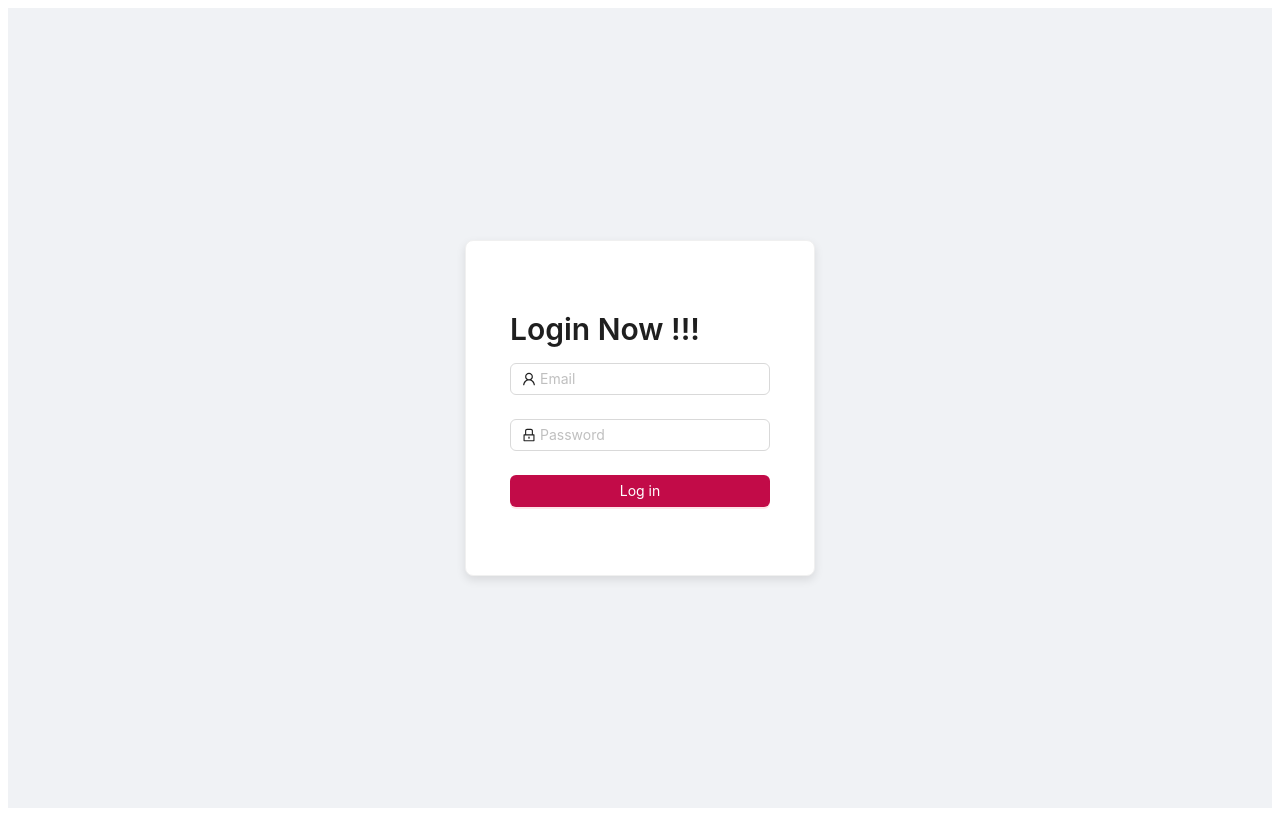
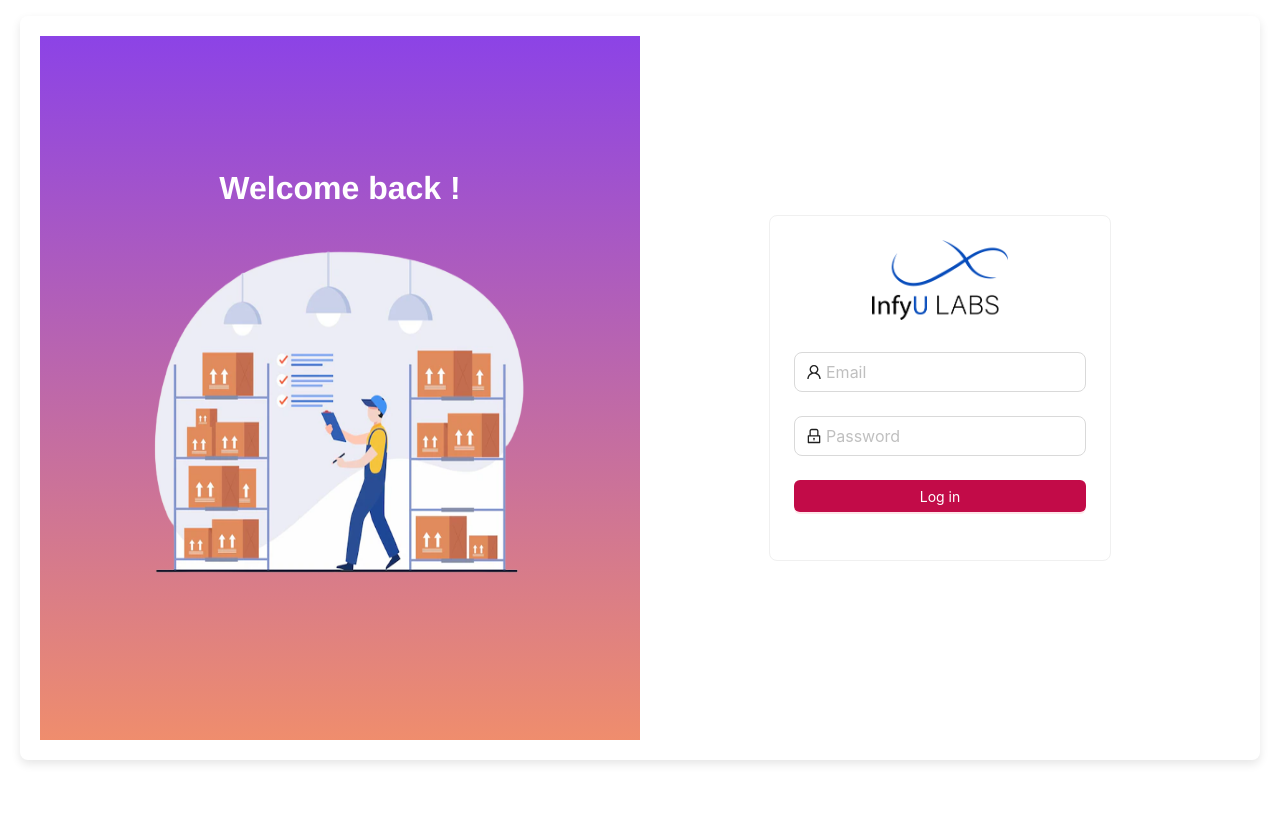
Before and after one commit to manoj1440/inventory-frontend, a React (Vite) app: page /login in a window 1280 px wide. Built offline with nearby package versions, Linux system fonts and the light colour scheme; no server answers.

Commit message:
fixed login

```diff
--- /dev/null
+++ b/src/components/login/Login.css
@@ -0,0 +1,48 @@
+.login-page {
+    display: flex;
+    justify-content: center;
+    align-items: center;
+    height: 95vh;
+    background-color: white;
+}
+
+.login-card {
+    display: flex;
+    flex-direction: row;
+    width: 75rem;
+    padding: 20px;
+    height: 44rem;
+    border-radius: 8px;
+    box-shadow: 0px 4px 10px rgba(0, 0, 0, 0.1);
+}
+
+.login-left {
+    display: flex;
+    flex-direction: column;
+    align-items: center;
+    justify-content: center;
+    font-size: 2rem;
+    font-weight: bold;
+    color: white;
+    font-family: "Gilroy-Bold", Helvetica;
+    flex: 1;
+    background: linear-gradient(180deg, rgb(140, 67, 230) 0%, rgb(239, 141, 109) 100%);
+    background-color: rgba(255, 255, 255, 1);
+}
+.login-right {
+    display: flex;
+    align-items: center;
+    justify-content: center;
+    flex: 1;
+    height: 100%;
+    width: 100%;
+}
+
+
+.login-form {
+    width: 100%;
+}
+
+.login-form-button {
+    width: 100%;
+}
--- a/src/components/login/Login.jsx
+++ b/src/components/login/Login.jsx
@@ -6,6 +6,10 @@ import api from "../../utils/api";
 import { Button, Card, Form, Input } from "antd";
 import Title from "antd/es/typography/Title";
 import { UserOutlined, LockOutlined } from "@ant-design/icons";
+import './Login.css';
+import logo from '../../assets/logo.png';
+import loginbg from '../../assets/loginbg.png';
+
 
 const Login = () => {
     const [form] = Form.useForm();
@@ -35,8 +39,27 @@ const Login = () => {
 
     return (
         <div className="login-page">
-            <Card className="login-card">
-                <Title level={2}>Login Now !!!</Title>
+
+            <div className="login-card">
+                <div className="login-left">
+                    <div>Welcome back !</div>
+                    <img
+                        style={{
+                            height: '25rem',
+                            width: '25rem'
+                        }}
+                        className="login"
+                        alt="Login"
+                        src={loginbg}
+                    />
+                </div>
+                <div className="login-right">
+                    <Card >
+                        <div className="logo">
+                            <img src={logo} alt="Logo" />
+                        </div>
+                        {/* <Title level={3}>Login Now !</Title> */}
+
                         <Form name="normal_login" className="login-form" initialValues={{ remember: true }} onFinish={handleLogin}>
                             <Form.Item
                                 name="email"
@@ -45,13 +68,13 @@ const Login = () => {
                                     { type: 'email', message: 'Please enter a valid email!' }
                                 ]}
                             >
-                        <Input prefix={<UserOutlined className="site-form-item-icon" />} placeholder="Email" />
+                                <Input size="large" prefix={<UserOutlined className="site-form-item-icon" />} placeholder="Email" />
                             </Form.Item>
                             <Form.Item
                                 name="password"
                                 rules={[{ required: true, message: 'Please input your Password!' }]}
                             >
-                        <Input
+                                <Input size="large"
                                     prefix={<LockOutlined className="site-form-item-icon" />}
                                     type="password"
                                     placeholder="Password"
@@ -65,6 +88,8 @@ const Login = () => {
                         </Form>
                     </Card>
                 </div>
+            </div>
+        </div>
     );
 };
 
--- a/src/index.css
+++ b/src/index.css
@@ -73,30 +73,6 @@ button:focus-visible {
   }
 }
 
-
-.login-page {
-  display: flex;
-  justify-content: center;
-  align-items: center;
-  height: 100vh;
-  background-color: #f0f2f5;
-}
-
-.login-card {
-  width: 350px;
-  padding: 20px;
-  border-radius: 8px;
-  box-shadow: 0px 4px 10px rgba(0, 0, 0, 0.1);
-}
-
-.login-form {
-  width: 100%;
-}
-
-.login-form-button {
-  width: 100%;
-}
-
 .logo {
   display: flex;
   justify-content: center;
```
Also changed, not shown: src/assets/loginbg.png (added). Lines whose indentation alone changed are shown as unchanged.
